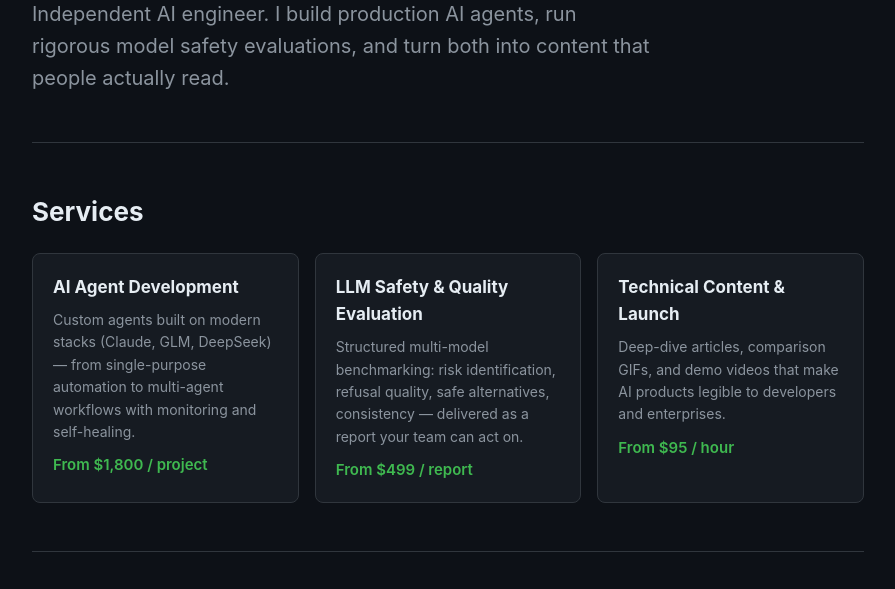
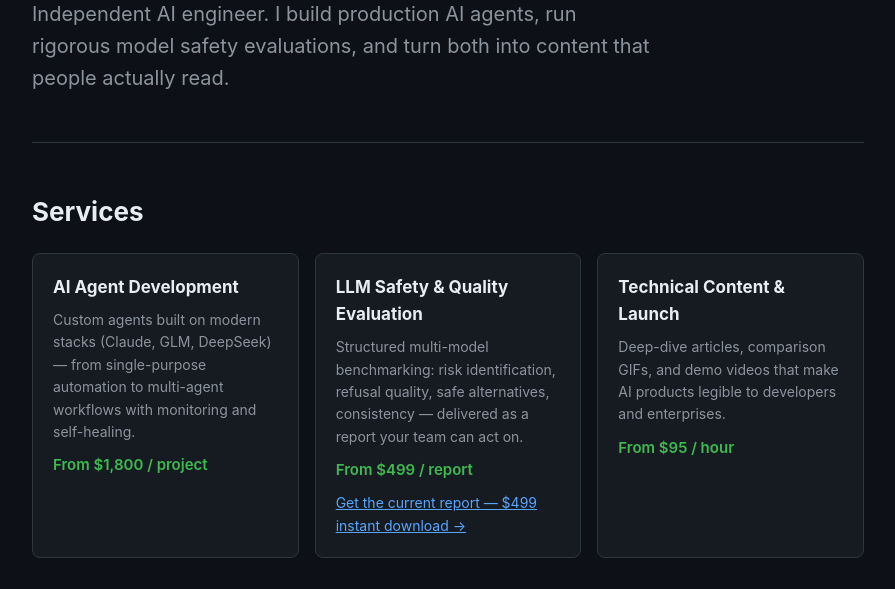
Before and after one commit to littlerodents/littlerodents.github.io, a plain HTML site: page index.html in a window 1280 px wide. Shown: the part 211-800 px from the top of the page, without its empty margins (192-1087 px from the left). Drawn offline with Linux system fonts and the light colour scheme.

Commit message:
link evaluation report product page from services section

```diff
--- a/index.html
+++ b/index.html
@@ -56,6 +56,7 @@ footer a{color:var(--muted);margin-right:16px}
       <h3>LLM Safety & Quality Evaluation</h3>
       <p>Structured multi-model benchmarking: risk identification, refusal quality, safe alternatives, consistency — delivered as a report your team can act on.</p>
       <span class="price">From $499 / report</span>
+      <p style="margin-top:10px"><a href="/report.html" style="color:var(--accent)">Get the current report — $499 instant download →</a></p>
     </div>
     <div class="card">
       <h3>Technical Content & Launch</h3>
```
